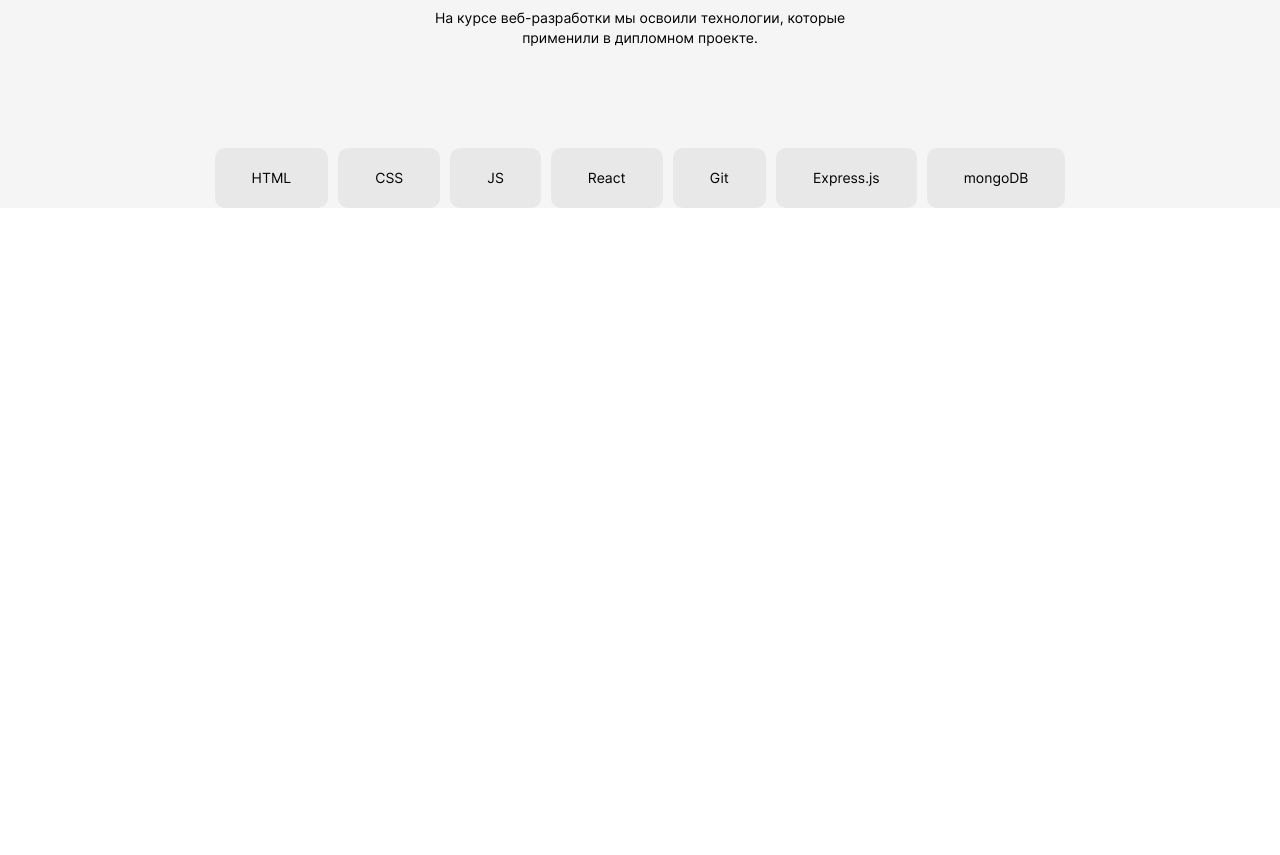
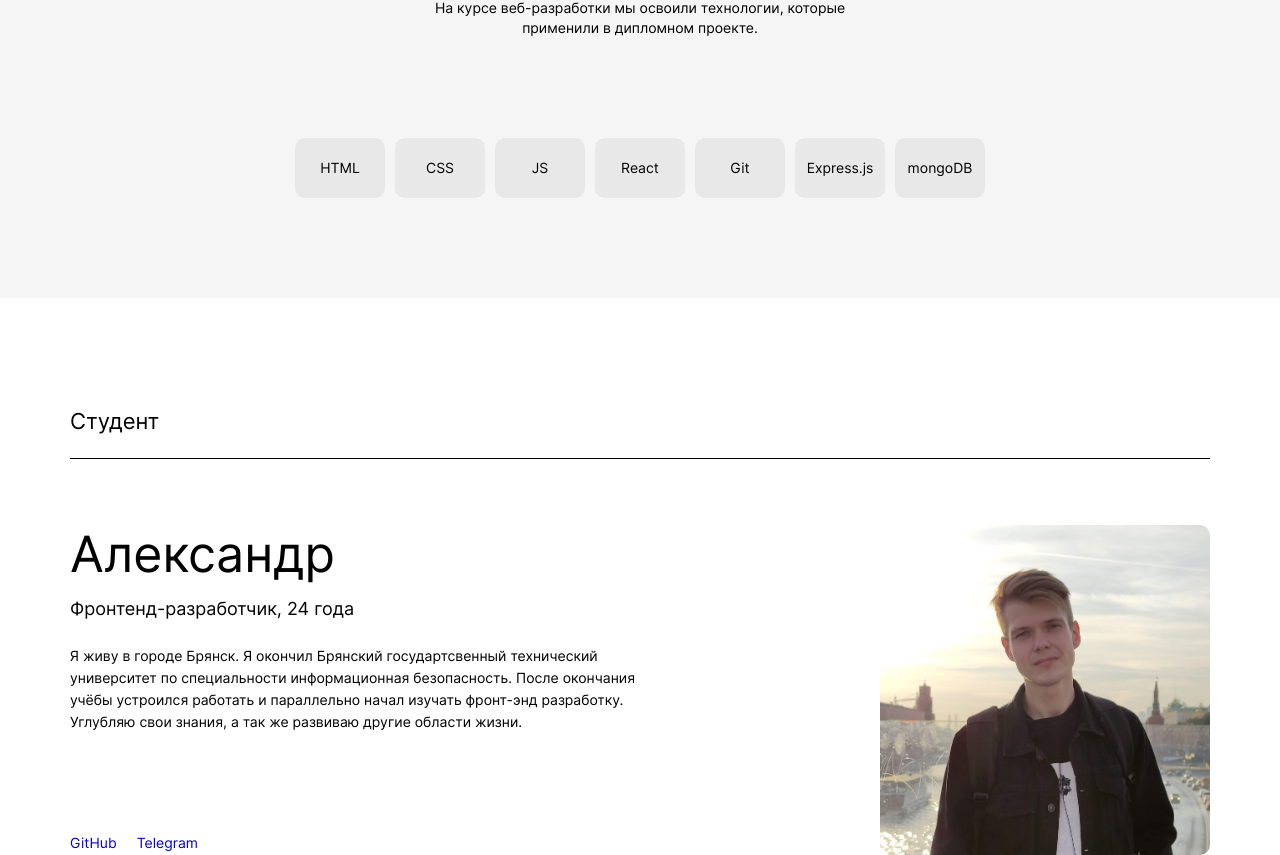
Before and after one commit to kronos2033/movies-explorer-frontend, a React (Create React App) app: page / in a window 1280 px wide. Shown: the part 1640-2495 px from the top of the page. Before the commit the page ends 1848 px from the top, so only its background shows below. Built offline with nearby package versions, Linux system fonts and the light colour scheme.

Commit message:
create about-me component

```diff
--- /dev/null
+++ b/src/components/AboutMe/AboutMe.css
@@ -0,0 +1,74 @@
+.about-me {
+  max-width: 1140px;
+  margin: 0 auto;
+}
+
+.about-me__title {
+  font-style: normal;
+  font-weight: normal;
+  font-size: 22px;
+  line-height: 27px;
+  margin: 0;
+  padding: 110px 0 23px 0;
+  border-bottom: 1px solid #000;
+}
+
+.about-me__info {
+  display: flex;
+  flex-direction: row;
+  margin-top: 66px;
+  justify-content: space-between;
+}
+
+.about-me__container {
+    max-width: 600px;
+}
+.about-me__name {
+  font-style: normal;
+  font-weight: normal;
+  font-size: 50px;
+  line-height: 58px;
+  margin:0;
+}
+
+.about-me__role {
+  font-style: normal;
+  font-weight: 500;
+  font-size: 18px;
+  line-height: 20px;
+  margin: 16px 0 0 0;
+}
+
+.about-me__text {
+  font-style: normal;
+  font-weight: normal;
+  font-size: 14px;
+  line-height: 22px;
+  margin: 26px 0 0 0;
+}
+
+.about-me__links {
+  padding: 0;
+  margin: 100px 0 0 0;
+  display: flex;
+  flex-direction: row;
+}
+
+.about-me__link {
+  list-style-type: none;
+  margin-right: 20px;
+}
+
+.about-me__social {
+  text-decoration: none;
+  font-style: normal;
+  font-weight: 500;
+  font-size: 14px;
+  line-height: 17px;
+}
+
+.about-me__avatar {
+  border-radius: 10px;
+  height: 330px;
+  object-fit: contain;
+}
--- /dev/null
+++ b/src/components/AboutMe/AboutMe.js
@@ -0,0 +1,35 @@
+import './AboutMe.css';
+import { Link } from 'react-router-dom';
+import myPhoto from '../../images/my-photo.jpeg';
+
+function AboutMe() {
+  return (
+    <section className='about-me'>
+      <h2 className='about-me__title'>Студент</h2>
+      <article className='about-me__info'>
+      <div className = 'about-me__container'>
+        <h3 className='about-me__name'>Александр</h3>
+        <p className='about-me__role'>Фронтенд-разработчик, 24 года</p>
+        <p className='about-me__text'>
+          Я живу в городе Брянск. Я окончил Брянский государтсвенный
+          технический университет по специальности информационная безопасность.
+          После окончания учёбы устроился работать и параллельно начал изучать
+          фронт-энд разработку. Углубляю свои знания, а так же развиваю другие
+          области жизни.
+        </p>
+        <ul className='about-me__links'>
+          <li className='about-me__link'>
+            <a className = 'about-me__social' href='https://github.com/kronos2033'>GitHub</a>
+          </li>
+          <li className='about-me__link'>
+            <a className = 'about-me__social' href='https://t.me/randomgodmod'>Telegram</a>
+          </li>
+        </ul>
+        </div>
+        <img className = 'about-me__avatar' src={myPhoto} alt='my-portrait'/>
+      </article>
+    </section>
+  );
+}
+
+export default AboutMe;
--- a/src/components/Main/Main.js
+++ b/src/components/Main/Main.js
@@ -3,6 +3,7 @@ import Promo from '../Promo/Promo';
 import Navbar from '../Navbar/Navbar';
 import AboutProject from '../AboutProject/AboutProject';
 import Technologies from '../Technologies/Technologies';
+import AboutMe from '../AboutMe/AboutMe';
 import './Main.css';
 
 function Main(props) {
@@ -13,6 +14,7 @@ function Main(props) {
       <Navbar/>
       <AboutProject/>
       <Technologies/>
+      <AboutMe/>
     </div>
   );
 }
--- a/src/components/Technologies/Technologies.css
+++ b/src/components/Technologies/Technologies.css
@@ -12,7 +12,7 @@
   font-size: 22px;
   line-height: 27px;
   margin: 0;
-  padding: 110px 0 23px 0;
+  padding: 100px 0 23px 0;
   border-bottom: 1px solid #000;
 }
 
@@ -56,7 +56,7 @@
 
 .technologies__technologie {
   list-style: none;
-  padding: 21px 37px 22px;
+  padding: 21px 0 22px 0;
   background-color: #e8e8e8;
   font-style: normal;
   font-weight: normal;
@@ -64,4 +64,6 @@
   line-height: 17px;
   border-radius: 10px;
   text-align: center;
+  width: 90px;
+  margin-bottom: 100px;
 }
```
Also changed, not shown: src/images/my-photo.jpeg (added).
